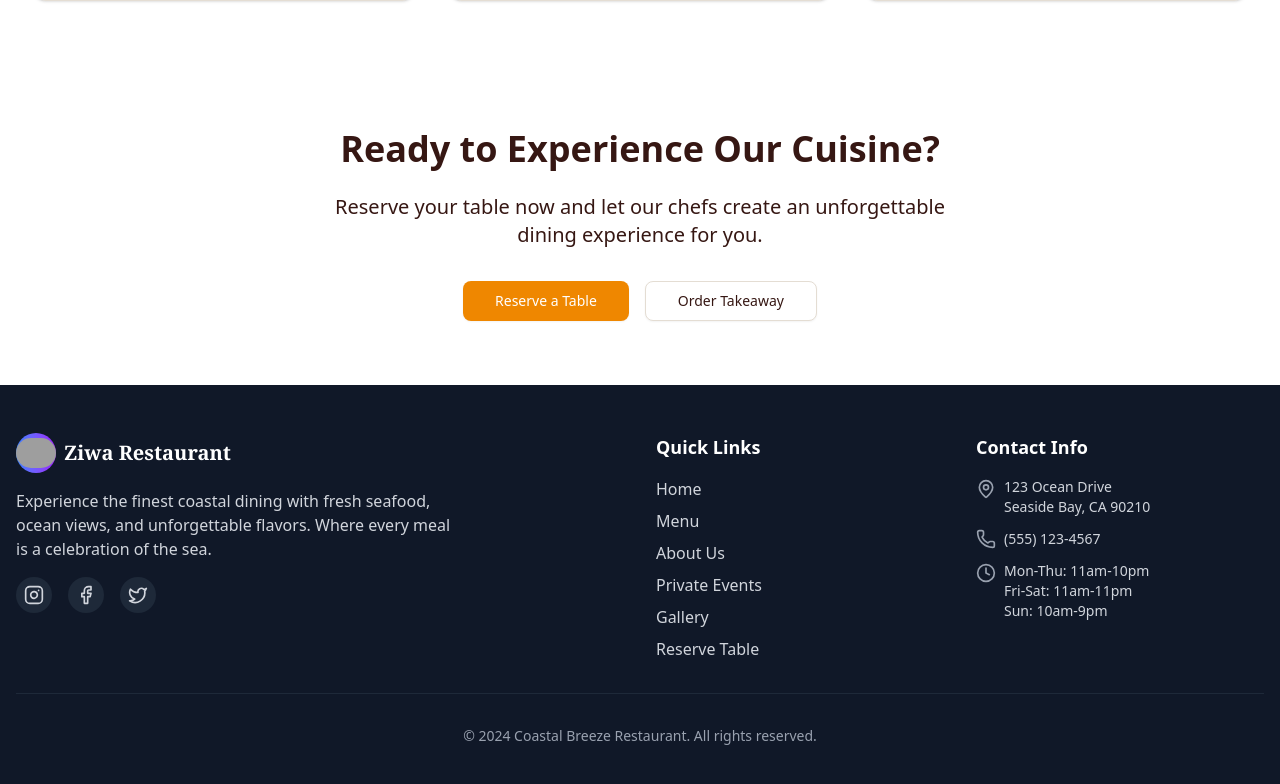
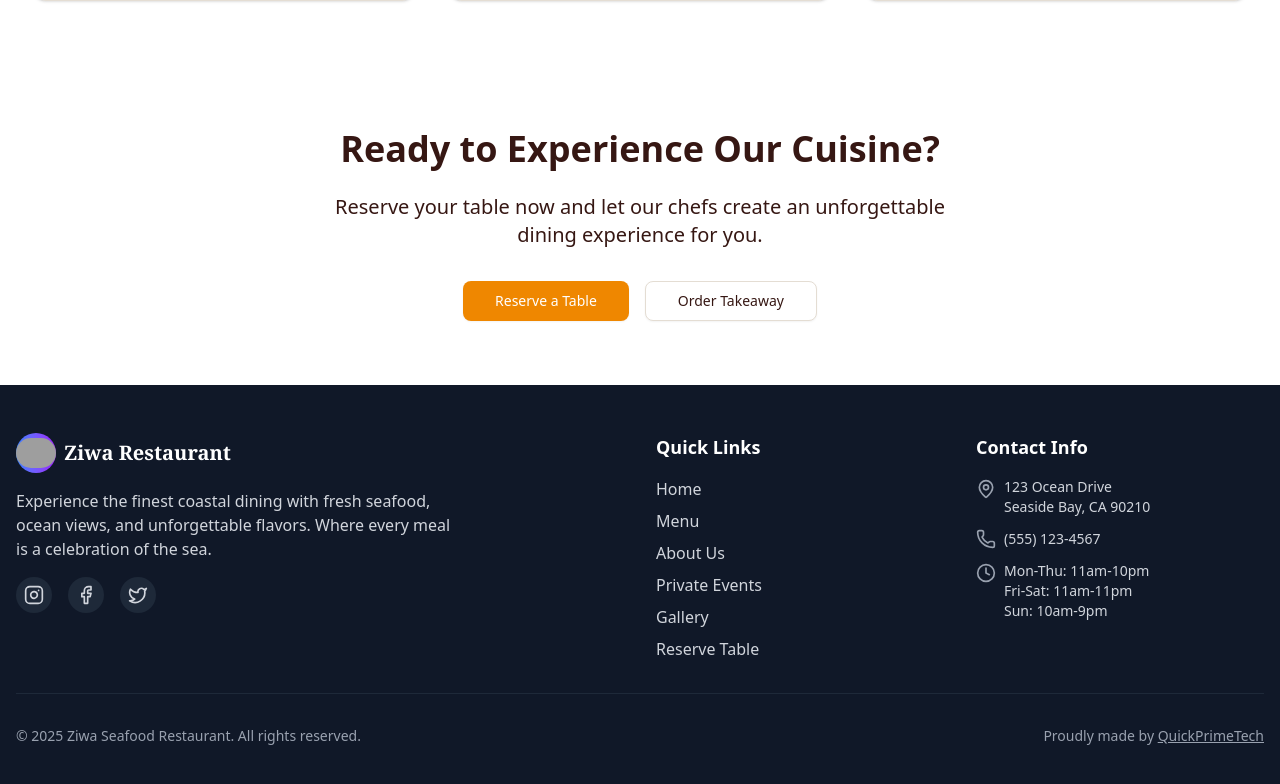
Before and after one commit to QuickPrimeTech/kenyan-restaurant, a Next.js app: page /menu in a window 1280 px wide. Shown: the part 1445-2229 px from the top of the page. Built offline with nearby package versions, Linux system fonts and the light colour scheme; grey boxes are pictures that could not be loaded.

Commit message:
finished the footer and the whole page in general

```diff
--- a/src/app/layout.tsx
+++ b/src/app/layout.tsx
@@ -35,6 +35,7 @@ export default function RootLayout({
         <ThemeProvider
           attribute="class"
           defaultTheme="light"
+          enableSystem={false}
           disableTransitionOnChange
         >
           <Navbar />
--- a/src/layouts/Footer.tsx
+++ b/src/layouts/Footer.tsx
@@ -139,9 +139,21 @@ export default function Footer() {
           </div>
         </div>
 
-        <div className="border-t border-gray-800 mt-8 pt-8 text-center">
+        <div className="border-t flex flex-col lg:flex-row gap-3 items-center justify-between border-gray-800 mt-8 pt-8">
+          <p className="text-gray-400 text-sm text-center">
+            © {new Date().getFullYear()} Ziwa Seafood Restaurant. All rights
+            reserved.
+          </p>
           <p className="text-gray-400 text-sm">
-            © 2024 Coastal Breeze Restaurant. All rights reserved.
+            Proudly made by{" "}
+            <Link
+              href="https://quickprimetech.vercel.app/"
+              target="_blank"
+              rel="noopener noreferrer"
+              className="underline hover:text-primary transition-colors"
+            >
+              QuickPrimeTech
+            </Link>
           </p>
         </div>
       </div>
```
